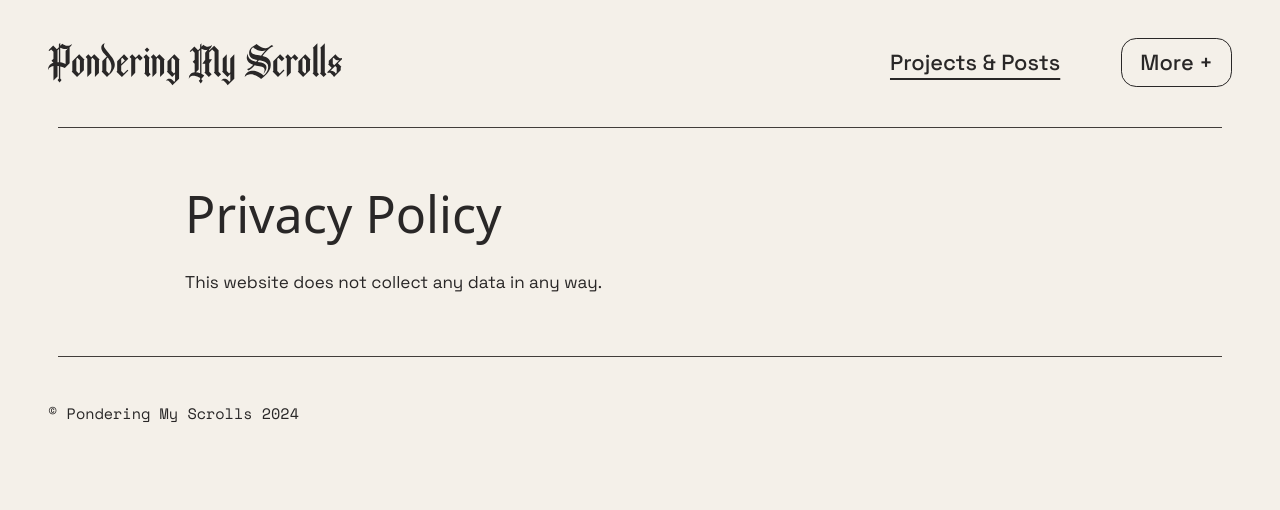
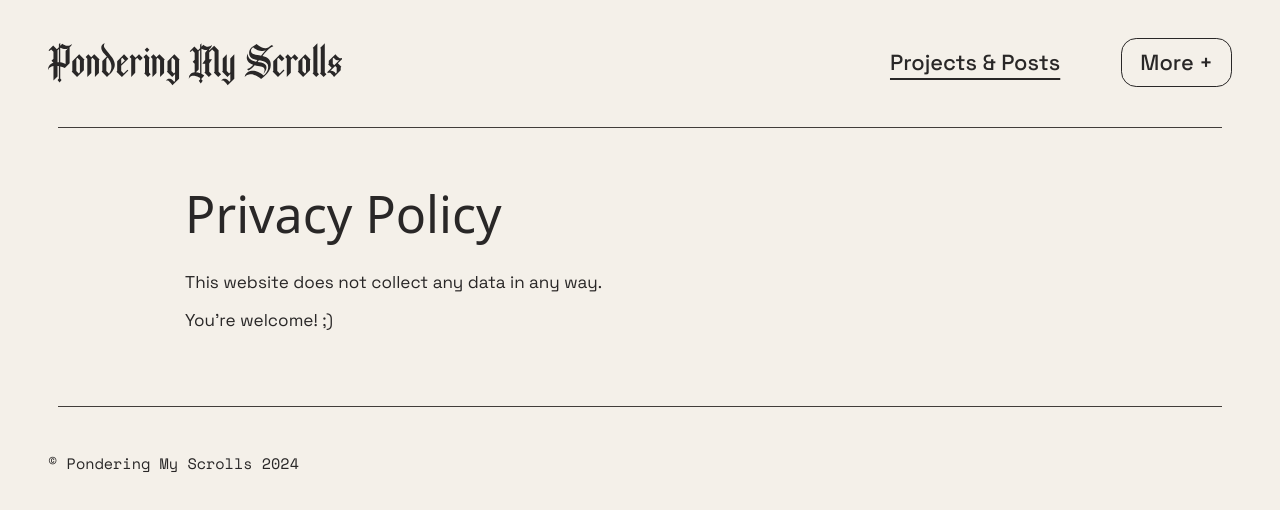
Before and after one commit to Pondering-My-Scrolls/pondering-my-scrolls-website, a Next.js app: page /privacy in a window 1280 px wide. Shown: the top 510 px of the page. Built offline with nearby package versions, Linux system fonts and the light colour scheme; a web font is replaced by a local one.

Commit message:
Update privacy policy

```diff
--- a/app/privacy/page.js
+++ b/app/privacy/page.js
@@ -14,6 +14,9 @@ function Privacy() {
                 <p>
                     This website does not collect any data in any way.
                 </p>
+                <p>
+                    You’re welcome! ;)
+                </p>
             </div>
         </main>
     )
```
